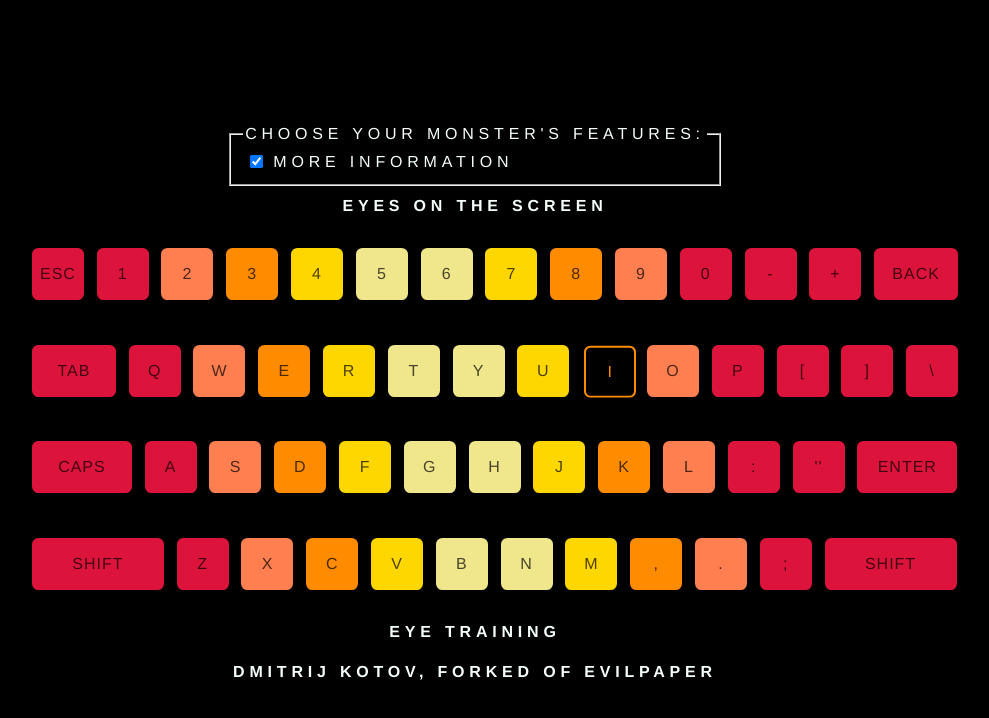
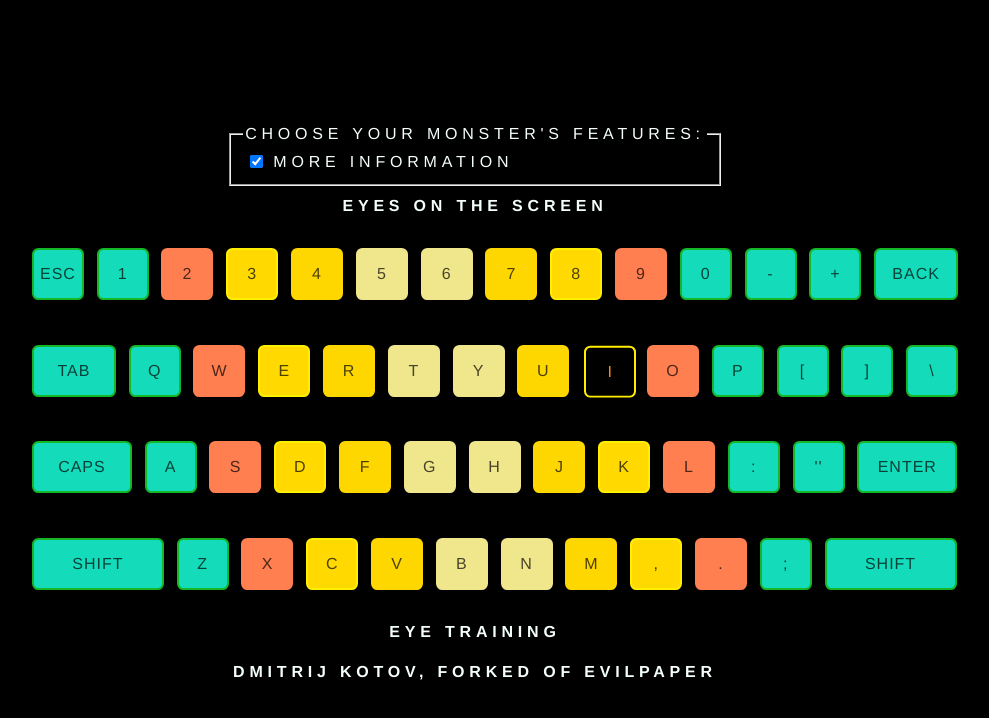
Before and after one commit to loganbaby/eye-training, a plain HTML site: page index.html in a window 1280 px wide. Shown: the whole page, without its empty margins (165-1154 px from the left). Drawn offline with Linux system fonts and the light colour scheme.

Commit message:
fix colors

```diff
--- a/keyboard.css
+++ b/keyboard.css
@@ -21,7 +21,7 @@ body {
   }
 
   .info {
-    color: rgb(77, 70, 182);
+    color: rgb(237, 64, 64);
     text-transform: uppercase;
     font-size: 1em;
     letter-spacing: 0.3em;
@@ -75,11 +75,11 @@ body {
   }
 
   .pinky {
-    background-color: crimson;
-    border: 2px solid crimson;
+    background-color: rgb(20, 220, 187);
+    border: 2px solid rgb(19, 183, 39);
   }
   .pinky.selected {
-    color: crimson;
+    color: rgb(255, 255, 255);
   }
 
   .ring {
@@ -91,8 +91,8 @@ body {
   }
 
   .middle {
-    background-color: darkorange;
-    border: 2px solid darkorange;
+    background-color: rgb(255, 217, 0);
+    border: 2px solid rgb(255, 238, 0);
   }
   .middle.selected {
     color: darkorange;
```
